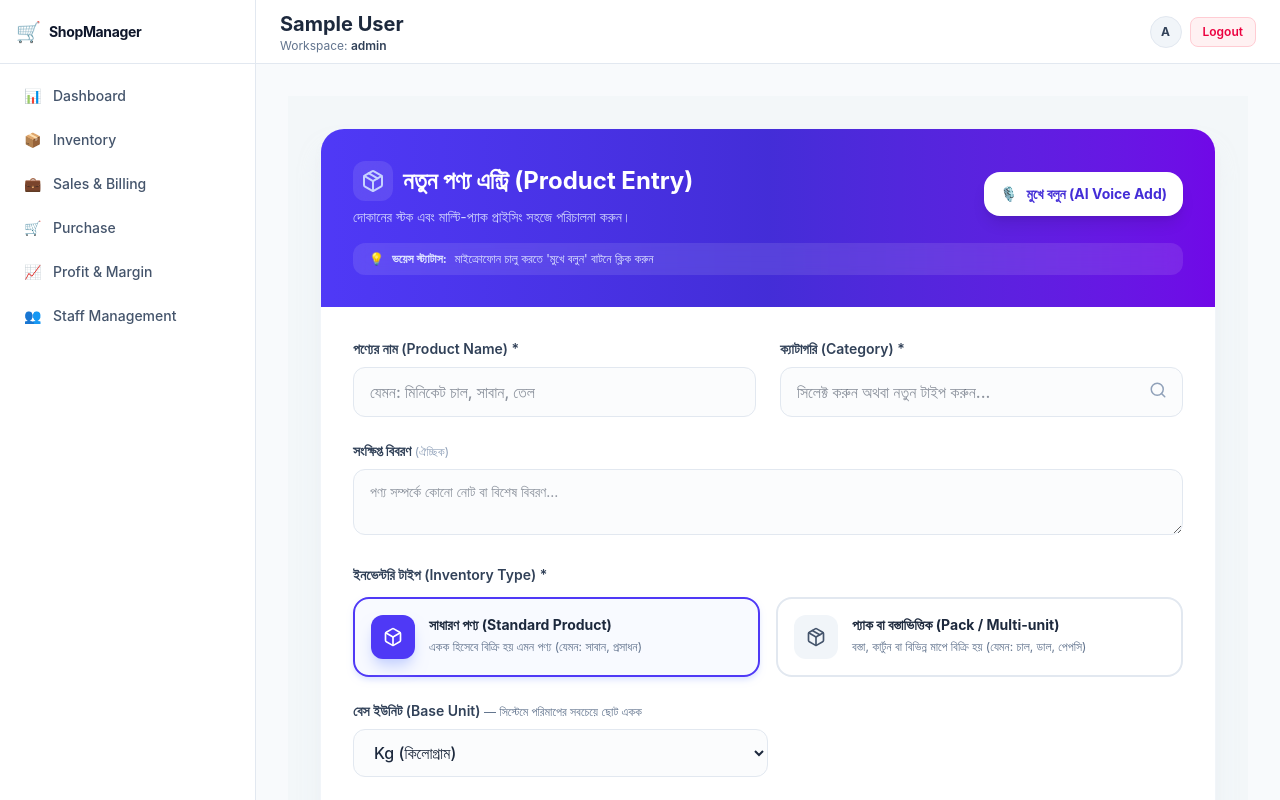
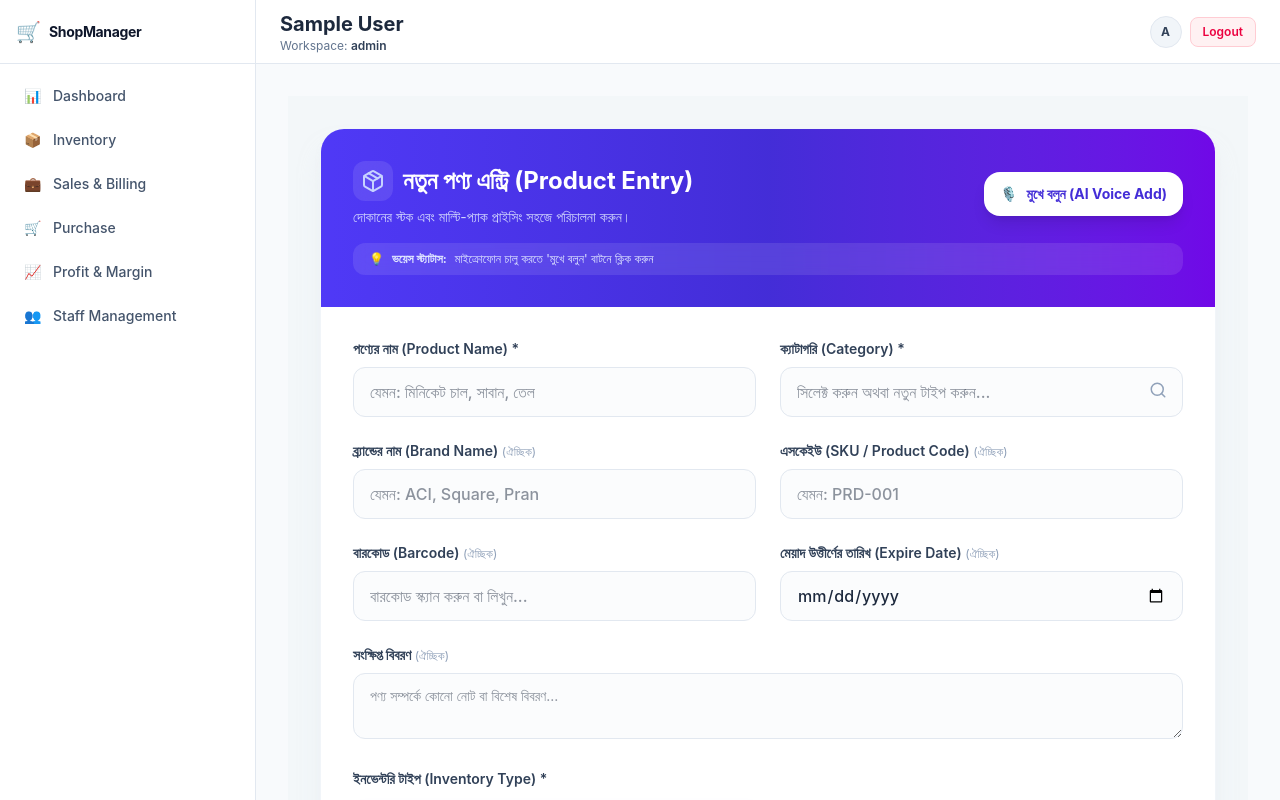
Before and after one commit to ramkrishno265/Shop-Management, a React app in the folder frontend/: page /product_entry in a window 1280 px wide. Shown: the top 800 px of the page. Built offline with nearby package versions, Linux system fonts and the light colour scheme; sample sign-in values are in the browser's storage; the HTML template or start-up script is replaced by a standard one.

Commit message:
Update project

```diff
--- a/frontend/src/pages/dashboard/ProductEntry.jsx
+++ b/frontend/src/pages/dashboard/ProductEntry.jsx
@@ -24,6 +24,10 @@ const ProductEntry = () => {
   const [formData, setFormData] = useState({
     name: "",
     category: "",
+    brand: "",
+    sku: "",
+    barcode: "",
+    expireDate: "",
     inventoryType: "standard", // 'standard' or 'pack'
     baseUnit: "Kg",
     description: "",
@@ -46,15 +50,12 @@ const ProductEntry = () => {
 
       setCategoryLoading(true);
       try {
-        const response = await fetch(
-          `${API_URL}/categories?shopId=${shopId}`,
-          {
-            method: "GET",
-            headers: {
-              Authorization: `Bearer ${token}`,
-            },
+        const response = await fetch(`${API_URL}/categories?shopId=${shopId}`, {
+          method: "GET",
+          headers: {
+            Authorization: `Bearer ${token}`,
           },
-        );
+        });
 
         const data = await response.json();
         if (response.ok) {
@@ -185,7 +186,7 @@ const ProductEntry = () => {
 
     if (!SpeechRecognition) {
       alert(
-        "আপনার ব্রাউজার ভয়েস রিকগনিশন সাপোর্ট করে না। দয়া করে Google Chrome বা Microsoft Edge ব্যবহার করুন।"
+        "আপনার ব্রাউজার ভয়েস রিকগনিশন সাপোর্ট করে না। দয়া করে Google Chrome বা Microsoft Edge ব্যবহার করুন।",
       );
       return;
     }
@@ -198,7 +199,7 @@ const ProductEntry = () => {
     recognition.onstart = () => {
       setIsListening(true);
       setVoiceStatus(
-        "শুনছি... বলুন (যেমন: '২৫ কেজি মিনিকেট চাল ১৮৫০ টাকা দরে ১০ বস্তা add করো')"
+        "শুনছি... বলুন (যেমন: '২৫ কেজি মিনিকেট চাল ১৮৫০ টাকা দরে ১০ বস্তা add করো')",
       );
     };
 
@@ -206,7 +207,7 @@ const ProductEntry = () => {
       const speechText = event.results[0][0].transcript;
       setVoiceStatus(`শোনা গেছে: "${speechText}" — AI প্রসেস করছে...`);
 
-       sendTextToAIBackend(speechText);
+      sendTextToAIBackend(speechText);
     };
 
     recognition.onerror = (event) => {
@@ -338,6 +339,10 @@ const ProductEntry = () => {
       setFormData({
         name: "",
         category: "",
+        brand: "",
+        sku: "",
+        barcode: "",
+        expireDate: "",
         inventoryType: "standard",
         baseUnit: "Kg",
         description: "",
@@ -482,6 +487,69 @@ const ProductEntry = () => {
                   )}
                 </div>
               )}
+            </div>
+
+            {/* Brand Name Input */}
+            <div>
+              <label className="block text-sm font-semibold text-slate-700 mb-2">
+                ব্র্যান্ডের নাম (Brand Name){" "}
+                <span className="text-xs font-normal text-slate-400">(ঐচ্ছিক)</span>
+              </label>
+              <input
+                type="text"
+                name="brand"
+                value={formData.brand || ""}
+                onChange={handleInputChange}
+                placeholder="যেমন: ACI, Square, Pran"
+                className="w-full px-4 py-3 rounded-xl border border-slate-200 focus:outline-none focus:ring-2 focus:ring-indigo-500 focus:border-transparent transition bg-slate-50/50 hover:bg-white text-slate-800 font-medium"
+              />
+            </div>
+
+            {/* SKU Input */}
+            <div>
+              <label className="block text-sm font-semibold text-slate-700 mb-2">
+                এসকেইউ (SKU / Product Code){" "}
+                <span className="text-xs font-normal text-slate-400">(ঐচ্ছিক)</span>
+              </label>
+              <input
+                type="text"
+                name="sku"
+                value={formData.sku || ""}
+                onChange={handleInputChange}
+                placeholder="যেমন: PRD-001"
+                className="w-full px-4 py-3 rounded-xl border border-slate-200 focus:outline-none focus:ring-2 focus:ring-indigo-500 focus:border-transparent transition bg-slate-50/50 hover:bg-white text-slate-800 font-medium"
+              />
+            </div>
+
+            {/* Barcode Input */}
+            <div>
+              <label className="block text-sm font-semibold text-slate-700 mb-2">
+                বারকোড (Barcode){" "}
+                <span className="text-xs font-normal text-slate-400">(ঐচ্ছিক)</span>
+              </label>
+              <input
+                type="text"
+                name="barcode"
+                value={formData.barcode || ""}
+                onChange={handleInputChange}
+                placeholder="বারকোড স্ক্যান করুন বা লিখুন..."
+                className="w-full px-4 py-3 rounded-xl border border-slate-200 focus:outline-none focus:ring-2 focus:ring-indigo-500 focus:border-transparent transition bg-slate-50/50 hover:bg-white text-slate-800 font-medium"
+              />
+            </div>
+
+            {/* Expire Date Input */}
+            <div>
+              <label className="block text-sm font-semibold text-slate-700 mb-2">
+                মেয়াদ উত্তীর্ণের তারিখ (Expire Date){" "}
+                <span className="text-xs font-normal text-slate-400">(ঐচ্ছিক)</span>
+              </label>
+              <input
+                type="date"
+                name="expireDate"
+                value={formData.expireDate || ""}
+                onChange={handleInputChange}
+                className="w-full px-4 py-3 rounded-xl border border-slate-200 focus:outline-none focus:ring-2 focus:ring-indigo-500 focus:border-transparent transition bg-slate-50/50 hover:bg-white text-slate-800 font-medium"
+              />
             </div>
           </div>
 
```
Also changed, not shown: 1 other file (tests, documents, lock files or other folders).
